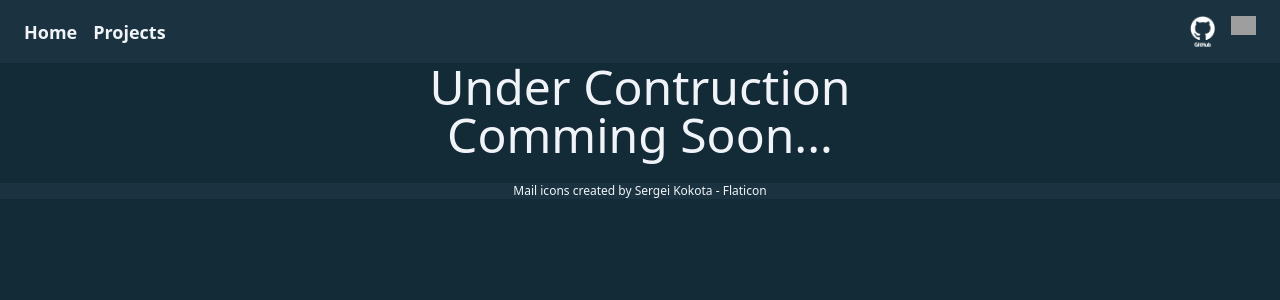
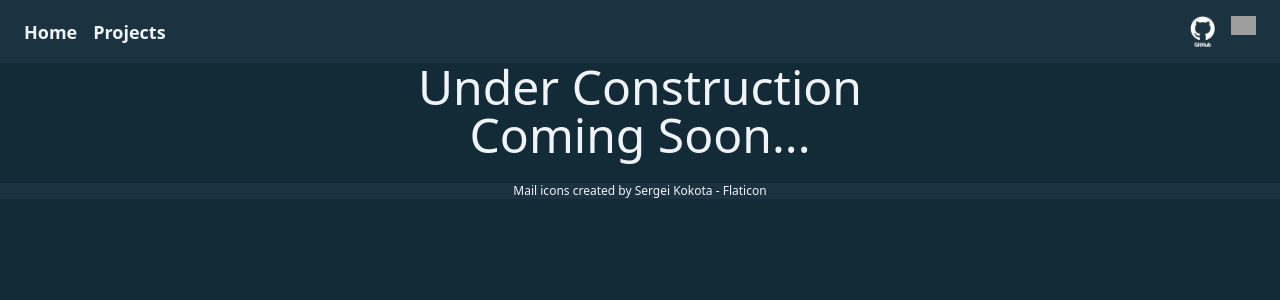
Before and after one commit to bwjsoftware/web, a Vue app: page /projects in a window 1280 px wide. Shown: the top 300 px of the page. Built offline with nearby package versions, Linux system fonts and the light colour scheme; grey boxes are pictures that could not be loaded.

Commit message:
fixed typos

```diff
--- a/src/views/ProjectsView.vue
+++ b/src/views/ProjectsView.vue
@@ -4,7 +4,7 @@
 
 <template>
 	<div class="text-center">
-		<h1 class="text-5xl text-tertiary">Under Contruction</h1>
-		<h1 class="text-5xl text-tertiary">Comming Soon...</h1>
+		<h1 class="text-5xl text-tertiary">Under Construction</h1>
+		<h1 class="text-5xl text-tertiary">Coming Soon...</h1>
 	</div>
 </template>
```
